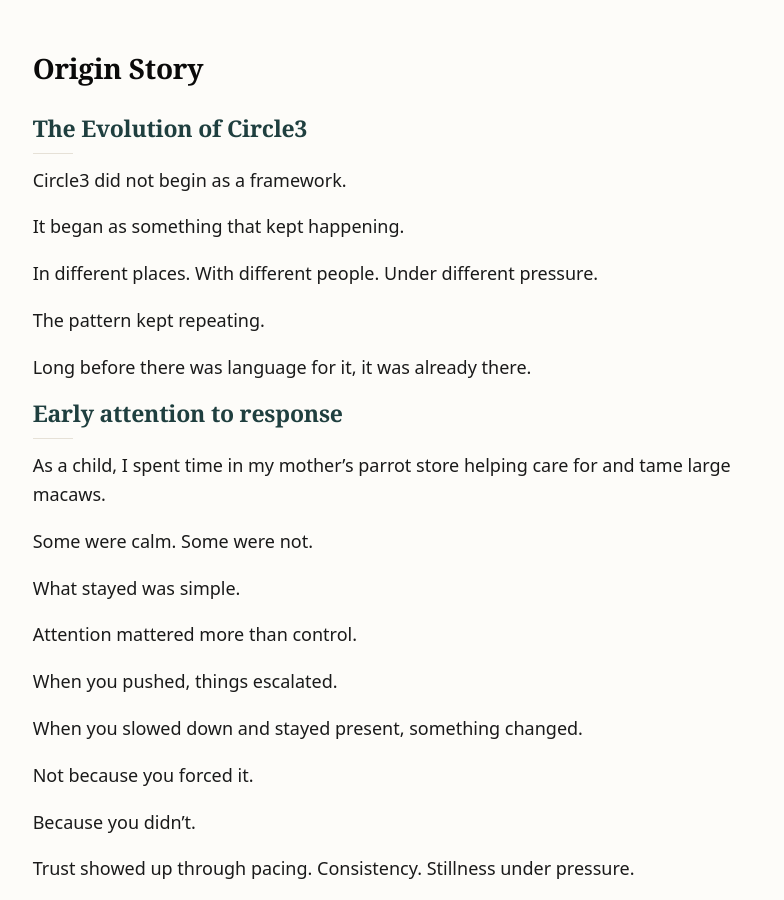
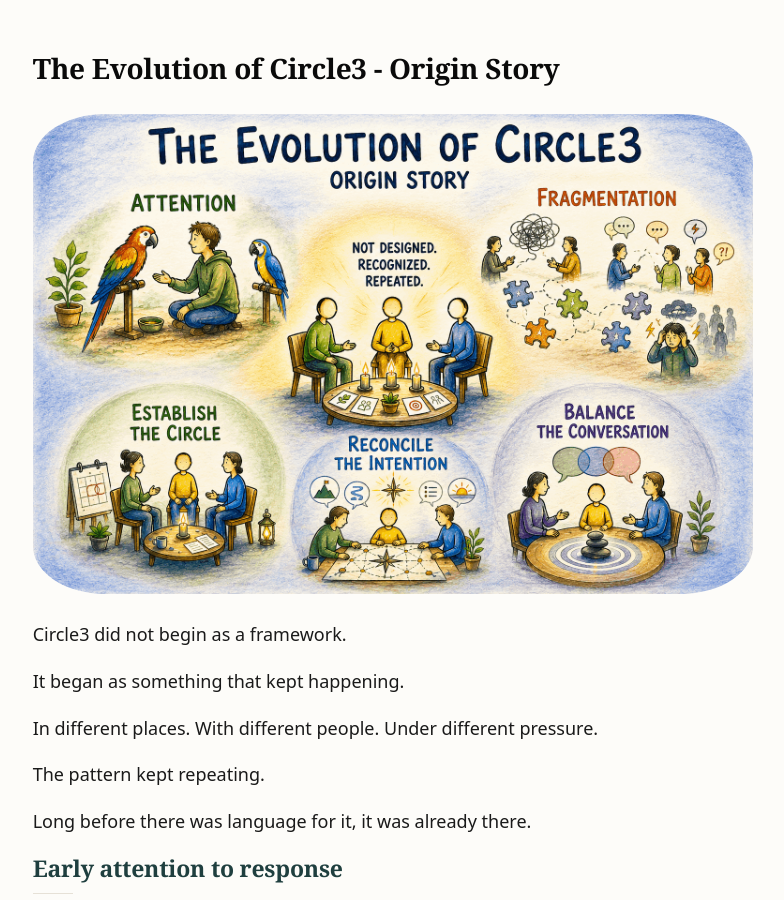
Before and after one commit to basil-family-lab/circle, a Jekyll site: the page built from origin.md, in a window 1280 px wide and 900 px high. Shown: the whole window, without its empty margins (247-1031 px from the left). Built offline with Jekyll 4.4.1, drawn with Linux system fonts in a browser that asks for light colours.

Commit message:
feat: add origin story image

```diff
--- a/origin.md
+++ b/origin.md
@@ -6,9 +6,9 @@ permalink: /origin/
 css_id: origin
 ---
 
-# Origin Story
+# The Evolution of Circle3 - Origin Story
 
-## The Evolution of Circle3
+![The Evolution of Circle3 - Origin Story](/images/origin.png)
 
 Circle3 did not begin as a framework.
 
```
Also changed, not shown: images/origin.png (added), 1 other file.
